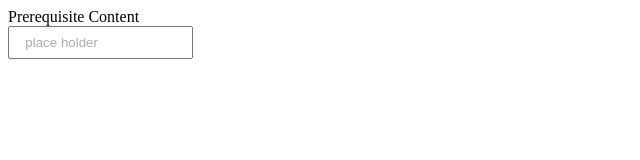
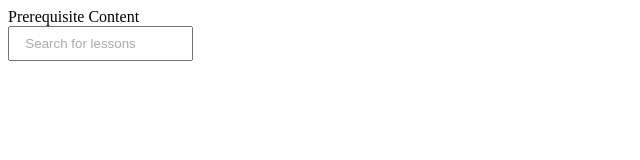
Before and after one commit to eggheadio/egghead-list-multiselect, a React app: page / in a window 1280 px wide. Shown: the top 160 px of the page, without its empty margins (0-640 px from the left). Built offline with nearby package versions, Linux system fonts and the light colour scheme.

Commit message:
added palceholder text

```diff
--- a/src/screens/LessonSelector.js
+++ b/src/screens/LessonSelector.js
@@ -15,12 +15,12 @@ const lastChildStyle = css({
 })
 
 const inputStyle = css({
-    height: "2em",
+    height: "2.2em",
+    textIndent: "1em",
     "::placeholder": {
         color: "#aaa",
-        paddingLeft: "1em",
         alignItem: "center",
-        display: "flex"
+        display: "flex",
     }
 })
 
@@ -48,14 +48,14 @@ export default class LessonSelector extends Component {
                     render={
                         (selectionList, selected, select, selectAll, remove, removeAll) => {
                             return (
-                                <div className="bg-white br2 shadow-1 flex flex-column w-100">
+                                <div className="bg-white br2 shadow-1 flex flex-column w-100 overflow-hidden">
                                     <div className="flex bb bw1 b--black-10">
                                         <div className="flex items-center pa3 f4 black avenir w-50  br bw1 b--black-10">
                                             {"Prerequisite Content"}
                                         </div>
-                                        <div className="pa2 items-center w-50" >
-                                            <input type="text" className="block ma2 black avenir w-80 br2 ba bw1 b--black-10 flex"
-                                                placeholder="place holder"{...inputStyle} />
+                                        <div className="pa2 w-50 flex justify-around" >
+                                            <input type="text" className="f6 block ma2 pl1 black avenir w-90 br2 ba bw1 b--black-10 flex"
+                                                placeholder="Search for lessons"{...inputStyle} />
                                         </div>
                                     </div>
 
```
